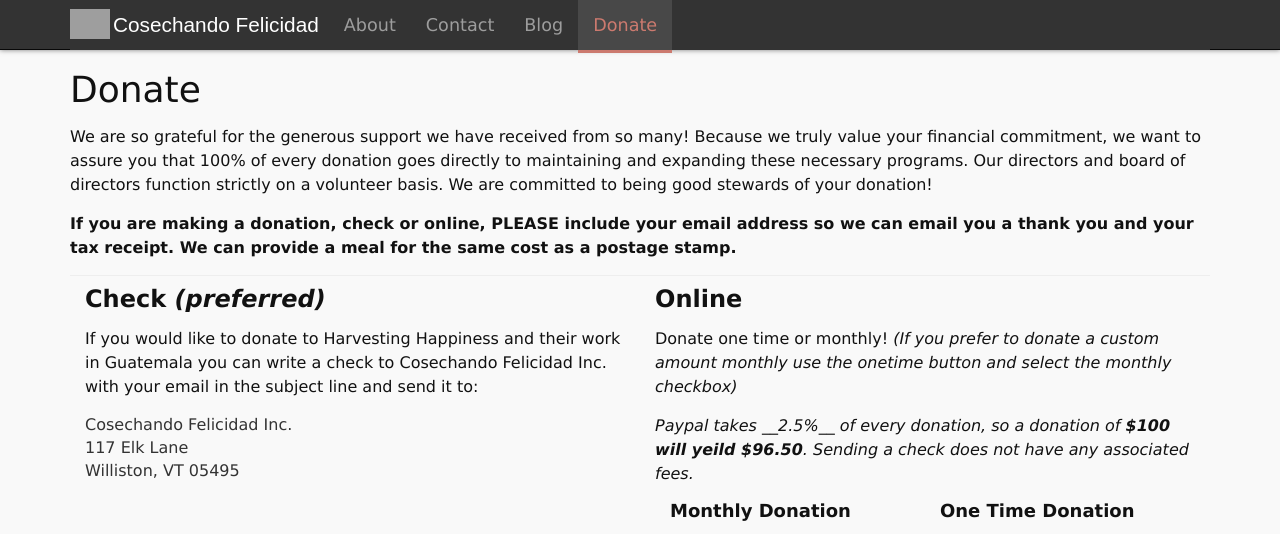
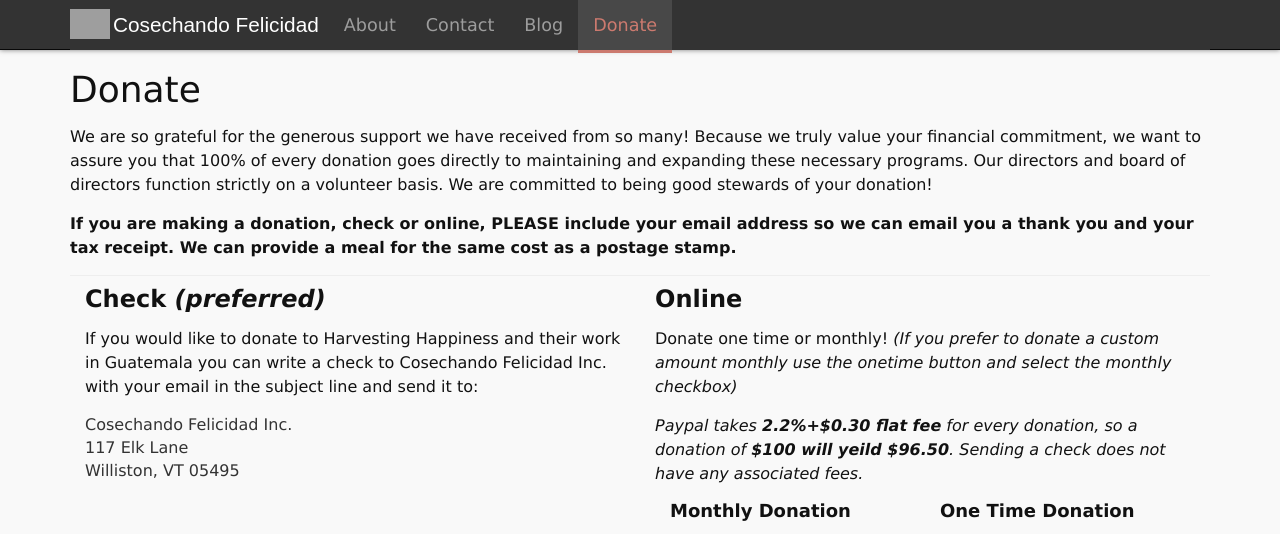
Before and after one commit to harvestinghappiness/harvestinghappiness.github.io, a Jekyll site: the page built from donate.md, in a window 1280 px wide and 1344 px high. Shown: the top 534 px of the window. Built offline with Jekyll 4.4.1, drawn with Linux system fonts in a browser that asks for light colours.

Commit message:
Update donate.md

```diff
--- a/donate.md
+++ b/donate.md
@@ -28,7 +28,7 @@ Williston, VT 05495
 
 <p>Donate one time or monthly! <i>(If you prefer to donate a custom amount monthly use the onetime button and select the monthly checkbox)</i></p>
 
-<p><i>Paypal takes __2.5%__ of every donation, so a donation of <strong>$100 will yeild $96.50</strong>. Sending a check does not have any associated fees.</i></p>
+<p><i>Paypal takes <strong>2.2%+$0.30 flat fee</strong> for every donation, so a donation of <strong>$100 will yeild $96.50</strong>. Sending a check does not have any associated fees.</i></p>
 <div class="col-sm-6">
 	<h4>Monthly Donation</h4>
 	{% include paypalmonthlybutton.html %}
```
